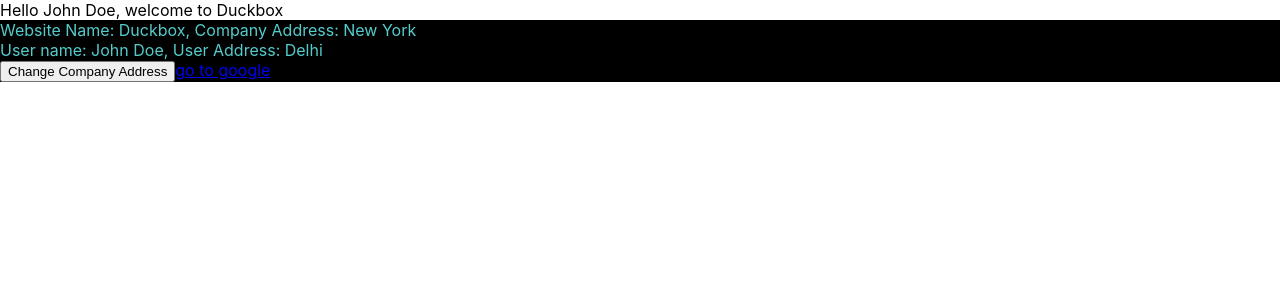
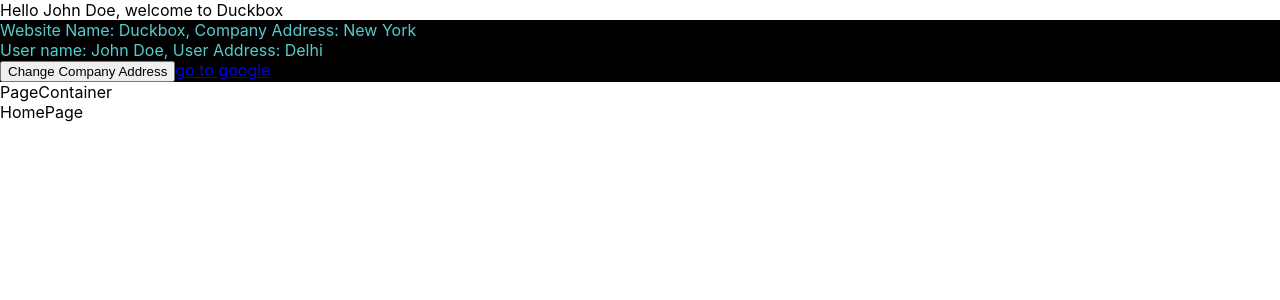
Before and after one commit to jyotixkarmakar/duckbox, a React (Create React App) app: page / in a window 1280 px wide. Shown: the top 300 px of the page. Built offline with nearby package versions, Linux system fonts and the light colour scheme.

Commit message:
functional component with homepage

```diff
--- a/src/core/layout/MainContainer.tsx
+++ b/src/core/layout/MainContainer.tsx
@@ -1,4 +1,5 @@
 import Header from "./Header";
+import PageContainer from "./PageContainer";
 
 const MainContainer = (props:any) => {
     const {parentAppName}= props;
@@ -6,6 +7,7 @@
     return (
         <div>Hello {props.parentUserName}, welcome to {parentAppName}
         <Header companyAddress={headOffice}></Header>
+        <PageContainer></PageContainer>
         </div>
     )
 }
--- /dev/null
+++ b/src/core/layout/PageContainer.tsx
@@ -0,0 +1,11 @@
+import HomePage from "../../pages/homepage/HomePage";
+import Header from "./Header";
+
+const PageContainer = (props:any) => {
+    return (
+        <div>PageContainer
+            <HomePage></HomePage>
+        </div>
+    )
+}
+export default PageContainer;
--- /dev/null
+++ b/src/pages/homepage/HomePage.tsx
@@ -0,0 +1,6 @@
+const HomePage = (props:any) => {
+    return (
+        <div>HomePage</div>
+    )
+}
+export default HomePage;
```
